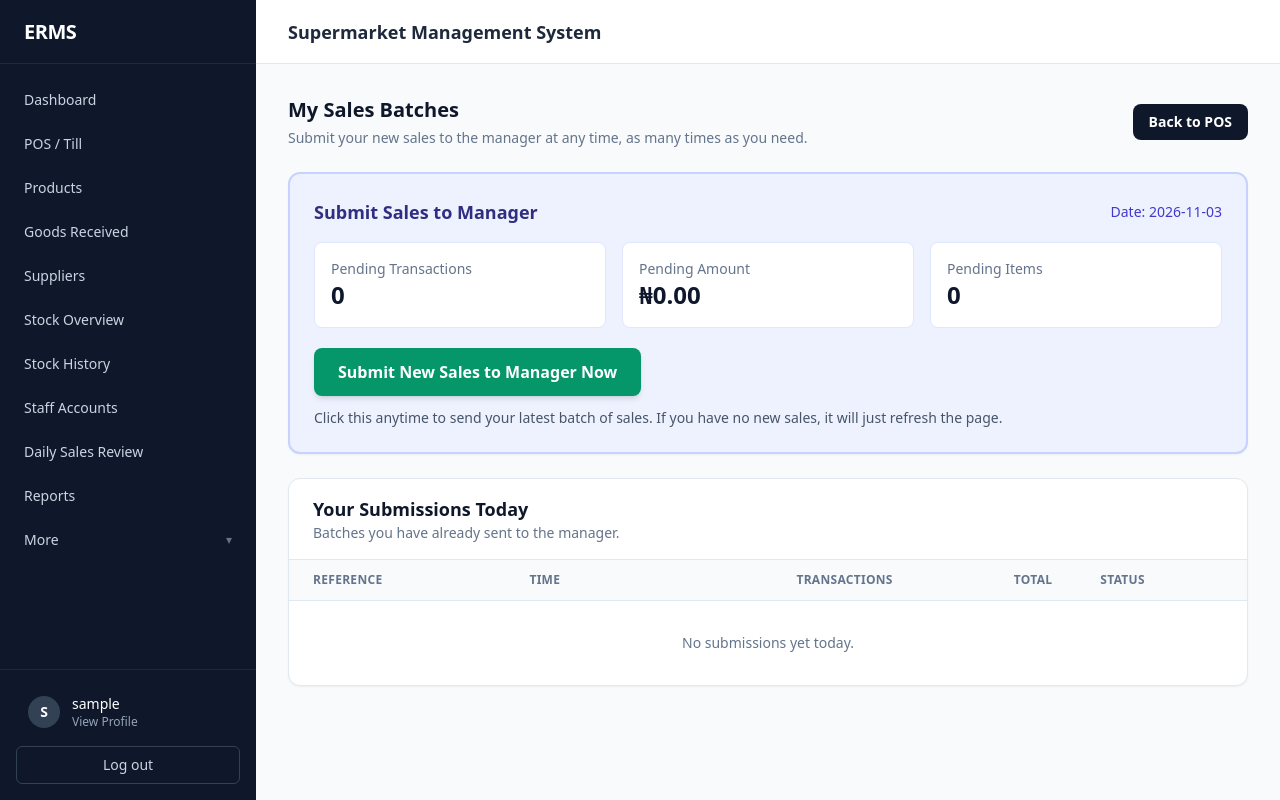
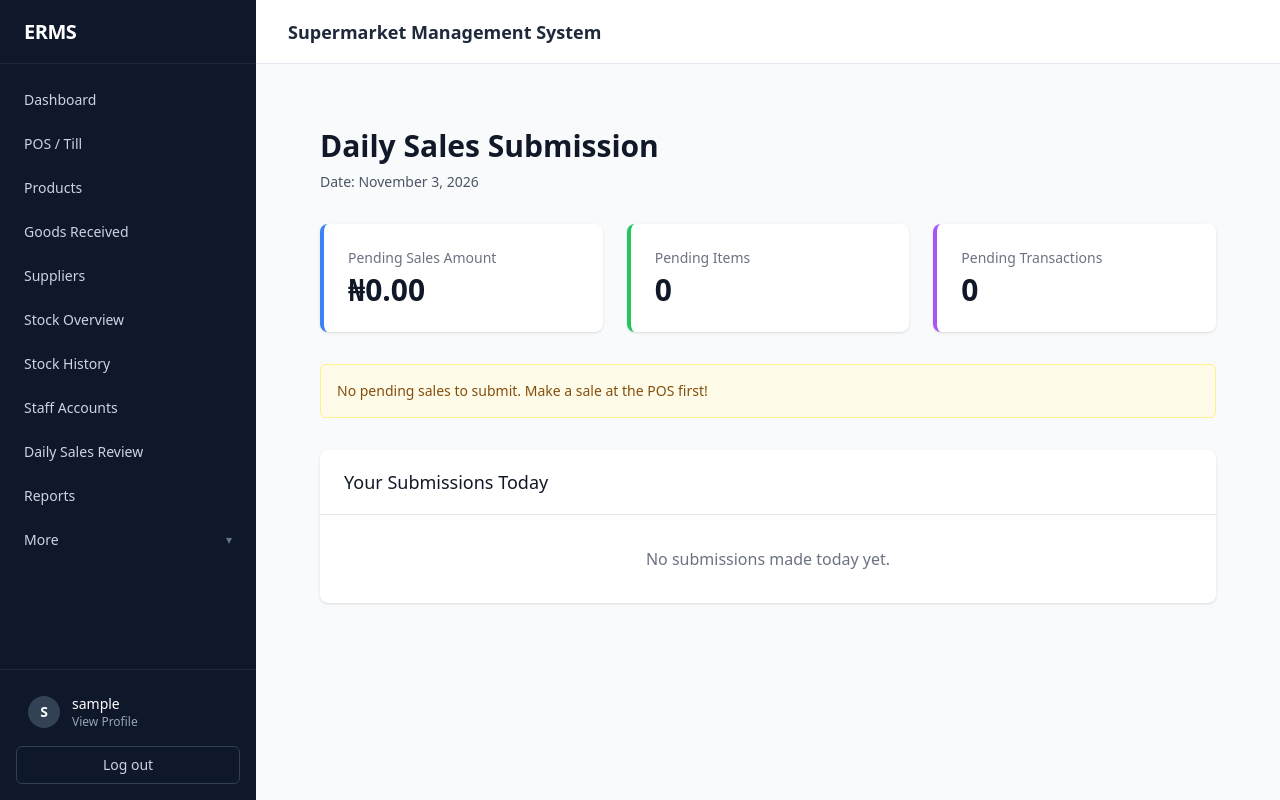
Before and after one commit to nlerechibright-coder/ERMS_Project, a Django app: page /pos/daily-sales/ in a window 1280 px wide. Run offline with Django 4.2, Linux system fonts and the light colour scheme; a user stored in the database is signed in; tables that the repository leaves empty hold one stand-in row (values such as "Sample post"); some libraries are stand-ins or nearby versions.

Commit message:
FIX: Update daily_sales.html template to correctly display pending_summary and submissions

```diff
--- a/templates/pos/daily_sales.html
+++ b/templates/pos/daily_sales.html
@@ -1,83 +1,100 @@
-{% extends "base.html" %}
-{% block title %}My Sales Batches | ERMS{% endblock %}
+{% extends 'base.html' %}
+{% load humanize %}
+
 {% block content %}
-<div class="space-y-6">
-  <div class="flex items-center justify-between">
-    <div>
-      <h1 class="text-xl font-semibold text-slate-900">My Sales Batches</h1>
-      <p class="mt-1 text-sm text-slate-500">Submit your new sales to the manager at any time, as many times as you need.</p>
-    </div>
-    <a href="{% url 'pos_interface' %}" class="rounded-lg bg-slate-900 px-4 py-2 text-sm font-semibold text-white hover:bg-slate-800">Back to POS</a>
+<div class="max-w-7xl mx-auto px-4 sm:px-6 lg:px-8 py-8">
+    <div class="mb-8">
+        <h1 class="text-3xl font-bold text-gray-900">Daily Sales Submission</h1>
+        <p class="mt-2 text-sm text-gray-600">Date: {{ date|date:"F j, Y" }}</p>
     </div>
 
-  <section class="rounded-xl border-2 border-indigo-200 bg-indigo-50 p-6 shadow-sm">
-    <div class="flex items-center justify-between mb-4">
-      <h2 class="text-lg font-semibold text-indigo-900">Submit Sales to Manager</h2>
-      <span class="text-sm font-medium text-indigo-700">Date: {{ date|date:"Y-m-d" }}</span>
+    <!-- Pending Summary Cards -->
+    <div class="grid grid-cols-1 md:grid-cols-3 gap-6 mb-8">
+        <div class="bg-white overflow-hidden shadow rounded-lg border-l-4 border-blue-500">
+            <div class="px-4 py-5 sm:p-6">
+                <dt class="text-sm font-medium text-gray-500 truncate">Pending Sales Amount</dt>
+                <dd class="mt-1 text-3xl font-semibold text-gray-900">₦{{ pending_summary.total_amount|default:"0"|floatformat:2|intcomma }}</dd>
             </div>
-
-    <div class="grid grid-cols-1 gap-4 md:grid-cols-3 mb-5">
-      <div class="bg-white p-4 rounded-lg border border-indigo-100">
-        <p class="text-sm text-slate-500">Pending Transactions</p>
-        <p class="text-2xl font-bold text-slate-900">{{ pending_summary.transaction_count }}</p>
         </div>
-      <div class="bg-white p-4 rounded-lg border border-indigo-100">
-        <p class="text-sm text-slate-500">Pending Amount</p>
-        <p class="text-2xl font-bold text-slate-900">&#8358;{{ pending_summary.sales_total|floatformat:2 }}</p>
+        <div class="bg-white overflow-hidden shadow rounded-lg border-l-4 border-green-500">
+            <div class="px-4 py-5 sm:p-6">
+                <dt class="text-sm font-medium text-gray-500 truncate">Pending Items</dt>
+                <dd class="mt-1 text-3xl font-semibold text-gray-900">{{ pending_summary.total_items|default:"0" }}</dd>
             </div>
-      <div class="bg-white p-4 rounded-lg border border-indigo-100">
-        <p class="text-sm text-slate-500">Pending Items</p>
-        <p class="text-2xl font-bold text-slate-900">{{ pending_summary.item_quantity_total|floatformat:-3 }}</p>
+        </div>
+        <div class="bg-white overflow-hidden shadow rounded-lg border-l-4 border-purple-500">
+            <div class="px-4 py-5 sm:p-6">
+                <dt class="text-sm font-medium text-gray-500 truncate">Pending Transactions</dt>
+                <dd class="mt-1 text-3xl font-semibold text-gray-900">{{ pending_summary.transaction_count|default:"0" }}</dd>
+            </div>
         </div>
     </div>
 
-    <form method="post" action="{% url 'pos_daily_sales_submit' %}">
+    <!-- Submit Button -->
+    {% if pending_summary.transaction_count|default:0 > 0 %}
+    <div class="mb-8">
+        <form method="POST" action="{% url 'pos_submit_daily_sales' %}">
             {% csrf_token %}
-      <button type="submit" class="w-full md:w-auto rounded-lg bg-emerald-600 px-6 py-3 text-base font-semibold text-white hover:bg-emerald-700 shadow-md">
-        Submit New Sales to Manager Now
+            <button type="submit" class="inline-flex items-center px-6 py-3 border border-transparent text-base font-medium rounded-md shadow-sm text-white bg-indigo-600 hover:bg-indigo-700 focus:outline-none focus:ring-2 focus:ring-offset-2 focus:ring-indigo-500">
+                <svg class="-ml-1 mr-3 h-5 w-5" xmlns="http://www.w3.org/2000/svg" viewBox="0 0 20 20" fill="currentColor">
+                    <path fill-rule="evenodd" d="M10 18a8 8 0 100-16 8 8 0 000 16zm3.707-8.707l-3-3a1 1 0 00-1.414 1.414L10.586 9H7a1 1 0 100 2h3.586l-1.293 1.293a1 1 0 101.414 1.414l3-3a1 1 0 000-1.414z" clip-rule="evenodd" />
+                </svg>
+                Submit Pending Sales to Manager
             </button>
         </form>
-    <p class="mt-3 text-sm text-slate-600">Click this anytime to send your latest batch of sales. If you have no new sales, it will just refresh the page.</p>
-  </section>
+    </div>
+    {% else %}
+    <div class="mb-8 p-4 bg-yellow-50 border border-yellow-200 rounded-md">
+        <p class="text-sm text-yellow-800">No pending sales to submit. Make a sale at the POS first!</p>
+    </div>
+    {% endif %}
 
-  <section class="overflow-hidden rounded-xl border border-slate-200 bg-white shadow-sm">
-    <div class="border-b border-slate-200 px-6 py-4">
-      <h2 class="text-lg font-semibold text-slate-900">Your Submissions Today</h2>
-      <p class="text-sm text-slate-500">Batches you have already sent to the manager.</p>
+    <!-- Submissions History Table -->
+    <div class="bg-white shadow overflow-hidden sm:rounded-lg">
+        <div class="px-4 py-5 sm:px-6 border-b border-gray-200">
+            <h3 class="text-lg leading-6 font-medium text-gray-900">Your Submissions Today</h3>
         </div>
+
+        {% if submissions %}
         <div class="overflow-x-auto">
-      <table class="min-w-full divide-y divide-slate-200 text-left text-sm">
-        <thead class="bg-slate-50 text-xs font-semibold uppercase tracking-wide text-slate-500">
+            <table class="min-w-full divide-y divide-gray-200">
+                <thead class="bg-gray-50">
                     <tr>
-            <th class="px-6 py-3">Reference</th>
-            <th class="px-6 py-3">Time</th>
-            <th class="px-6 py-3 text-right">Transactions</th>
-            <th class="px-6 py-3 text-right">Total</th>
-            <th class="px-6 py-3">Status</th>
+                        <th scope="col" class="px-6 py-3 text-left text-xs font-medium text-gray-500 uppercase tracking-wider">Reference</th>
+                        <th scope="col" class="px-6 py-3 text-left text-xs font-medium text-gray-500 uppercase tracking-wider">Time</th>
+                        <th scope="col" class="px-6 py-3 text-left text-xs font-medium text-gray-500 uppercase tracking-wider">Transactions</th>
+                        <th scope="col" class="px-6 py-3 text-left text-xs font-medium text-gray-500 uppercase tracking-wider">Total Amount</th>
+                        <th scope="col" class="px-6 py-3 text-left text-xs font-medium text-gray-500 uppercase tracking-wider">Status</th>
                     </tr>
                 </thead>
-        <tbody class="divide-y divide-slate-100 text-slate-700">
+                <tbody class="bg-white divide-y divide-gray-200">
                     {% for sub in submissions %}
-            <tr class="hover:bg-slate-50">
-              <td class="px-6 py-4 font-mono text-xs font-semibold text-slate-900">{{ sub.reference }}</td>
-              <td class="px-6 py-4">{{ sub.submitted_at|date:"H:i:s" }}</td>
-              <td class="px-6 py-4 text-right">{{ sub.transaction_count }}</td>
-              <td class="px-6 py-4 text-right font-semibold">&#8358;{{ sub.sales_total|floatformat:2 }}</td>
-              <td class="px-6 py-4">
-                <span class="rounded-full px-2 py-0.5 text-xs font-semibold
-                  {% if sub.status == 'ACCEPTED' %}bg-emerald-100 text-emerald-700
-                  {% elif sub.status == 'REJECTED' %}bg-rose-100 text-rose-700
-                  {% else %}bg-amber-100 text-amber-700{% endif %}">
-                  {{ sub.get_status_display }}
-                </span>
+                    <tr>
+                        <td class="px-6 py-4 whitespace-nowrap text-sm font-medium text-gray-900">{{ sub.reference }}</td>
+                        <td class="px-6 py-4 whitespace-nowrap text-sm text-gray-500">{{ sub.submitted_at|date:"h:i A" }}</td>
+                        <td class="px-6 py-4 whitespace-nowrap text-sm text-gray-500">{{ sub.transaction_count }}</td>
+                        <td class="px-6 py-4 whitespace-nowrap text-sm text-gray-900 font-semibold">₦{{ sub.total_amount|floatformat:2|intcomma }}</td>
+                        <td class="px-6 py-4 whitespace-nowrap">
+                            {% if sub.status == 'ACCEPTED' %}
+                                <span class="px-2 inline-flex text-xs leading-5 font-semibold rounded-full bg-green-100 text-green-800">Accepted</span>
+                            {% elif sub.status == 'REJECTED' %}
+                                <span class="px-2 inline-flex text-xs leading-5 font-semibold rounded-full bg-red-100 text-red-800">Rejected</span>
+                            {% elif sub.status == 'UNDER_REVIEW' %}
+                                <span class="px-2 inline-flex text-xs leading-5 font-semibold rounded-full bg-yellow-100 text-yellow-800">Under Review</span>
+                            {% else %}
+                                <span class="px-2 inline-flex text-xs leading-5 font-semibold rounded-full bg-blue-100 text-blue-800">Submitted</span>
+                            {% endif %}
                         </td>
                     </tr>
-          {% empty %}
-            <tr><td colspan="5" class="px-6 py-8 text-center text-slate-500">No submissions yet today.</td></tr>
                     {% endfor %}
                 </tbody>
             </table>
         </div>
-  </section>
+        {% else %}
+        <div class="px-4 py-8 text-center text-gray-500">
+            <p>No submissions made today yet.</p>
+        </div>
+        {% endif %}
+    </div>
 </div>
 {% endblock %}
```
Lines whose indentation alone changed are shown as unchanged.
